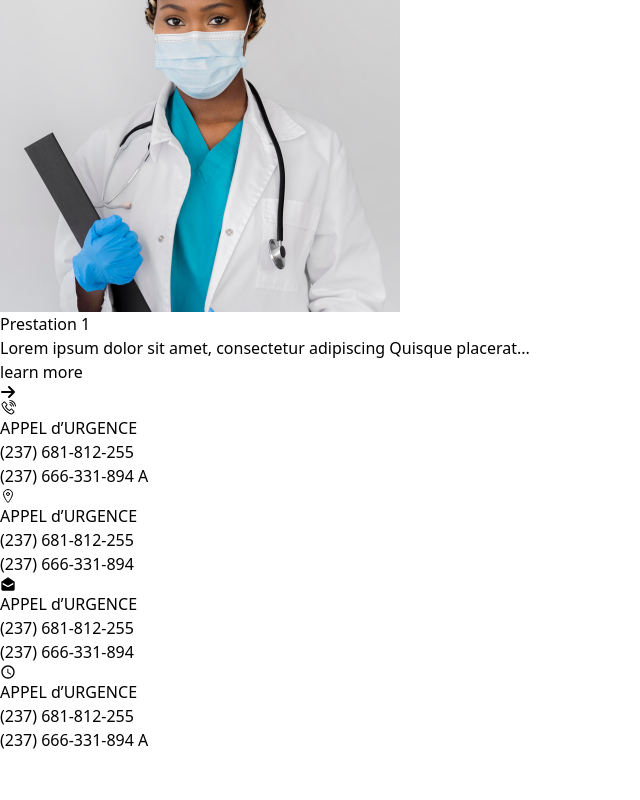
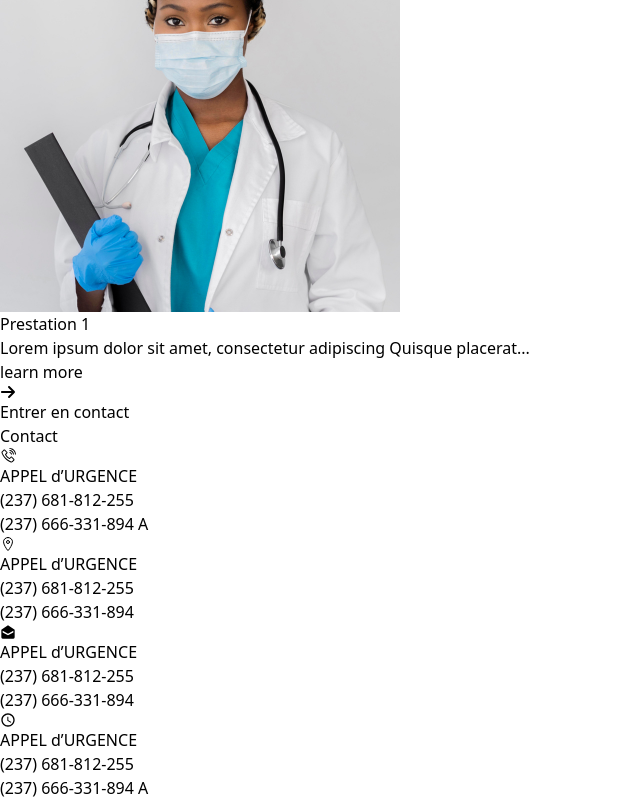
Before and after one commit to rovertnet/Scool, a React (Vite) app: page /solution in a window 1280 px wide. Shown: the part 3022-3822 px from the top of the page, without its empty margins (0-640 px from the left). Before the commit the page ends 3774 px from the top, so only its background shows below. Built offline with nearby package versions, Linux system fonts and the light colour scheme.

Commit message:
last commit

```diff
--- a/src/component/cSlution/ContactSolution.jsx
+++ b/src/component/cSlution/ContactSolution.jsx
@@ -7,6 +7,10 @@ const ContactSolution = () => {
   return (
     <>
       <div className="mt-10 md:mt-10 md:mb-14 mb-12 px-10 md:px-12 md:py-10 py-10 block">
+        <div className="flex">
+          <h3 className=" font-medium text-lg md:text-lg text-green-700">Entrer  en  contact</h3>
+          <h2 className=" font-extrabold">Contact</h2>
+        </div>
         <div className="grid grid-cols-1 md:grid-cols-4 gap-10 md:gap-10">
           {/* Nos card */}
           <div className="flex flex-col md:flex-col justify-start items-start gap-8 md:gap-8 bg-green-800 p-5 md:p-7">
```
